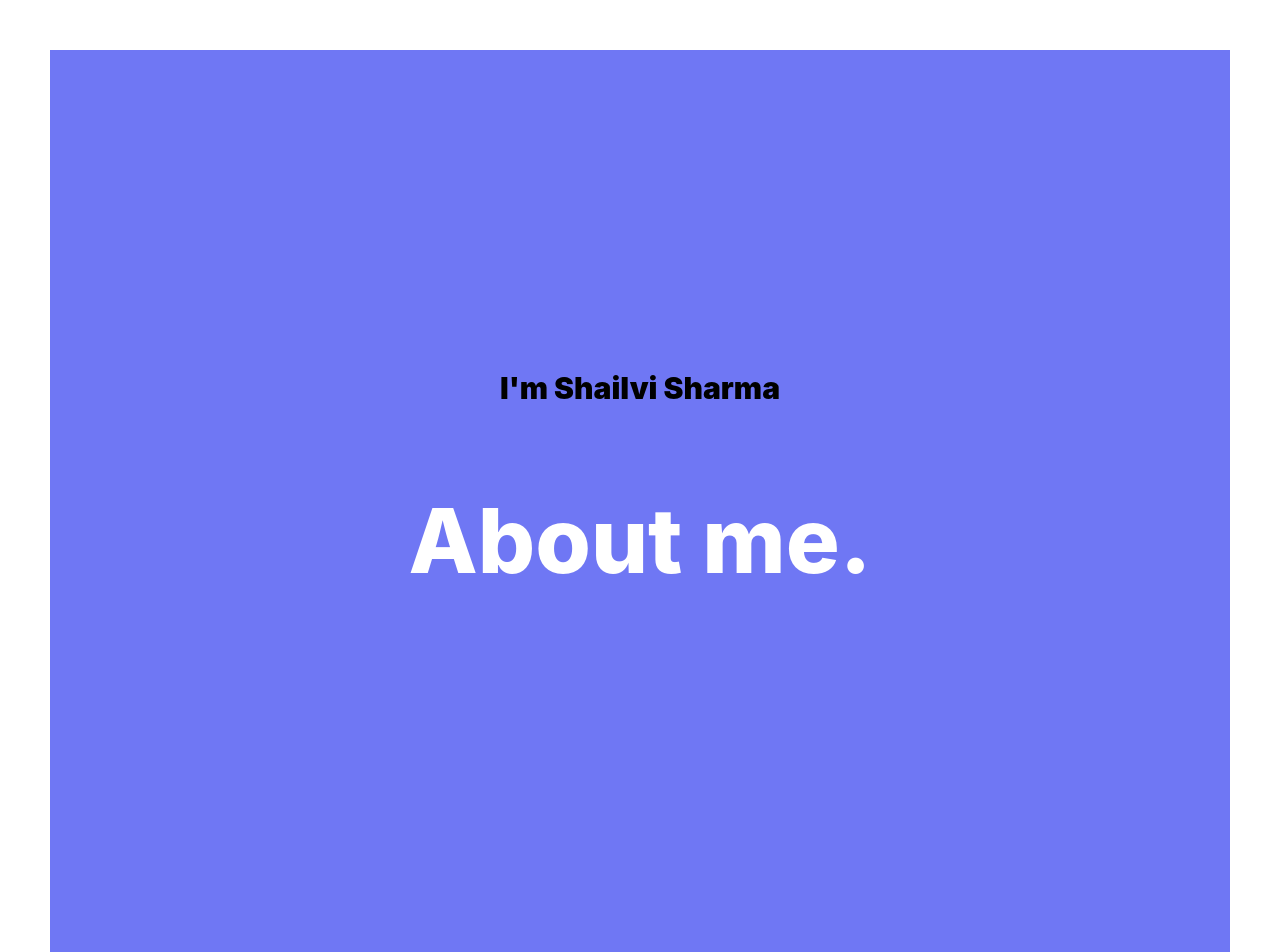
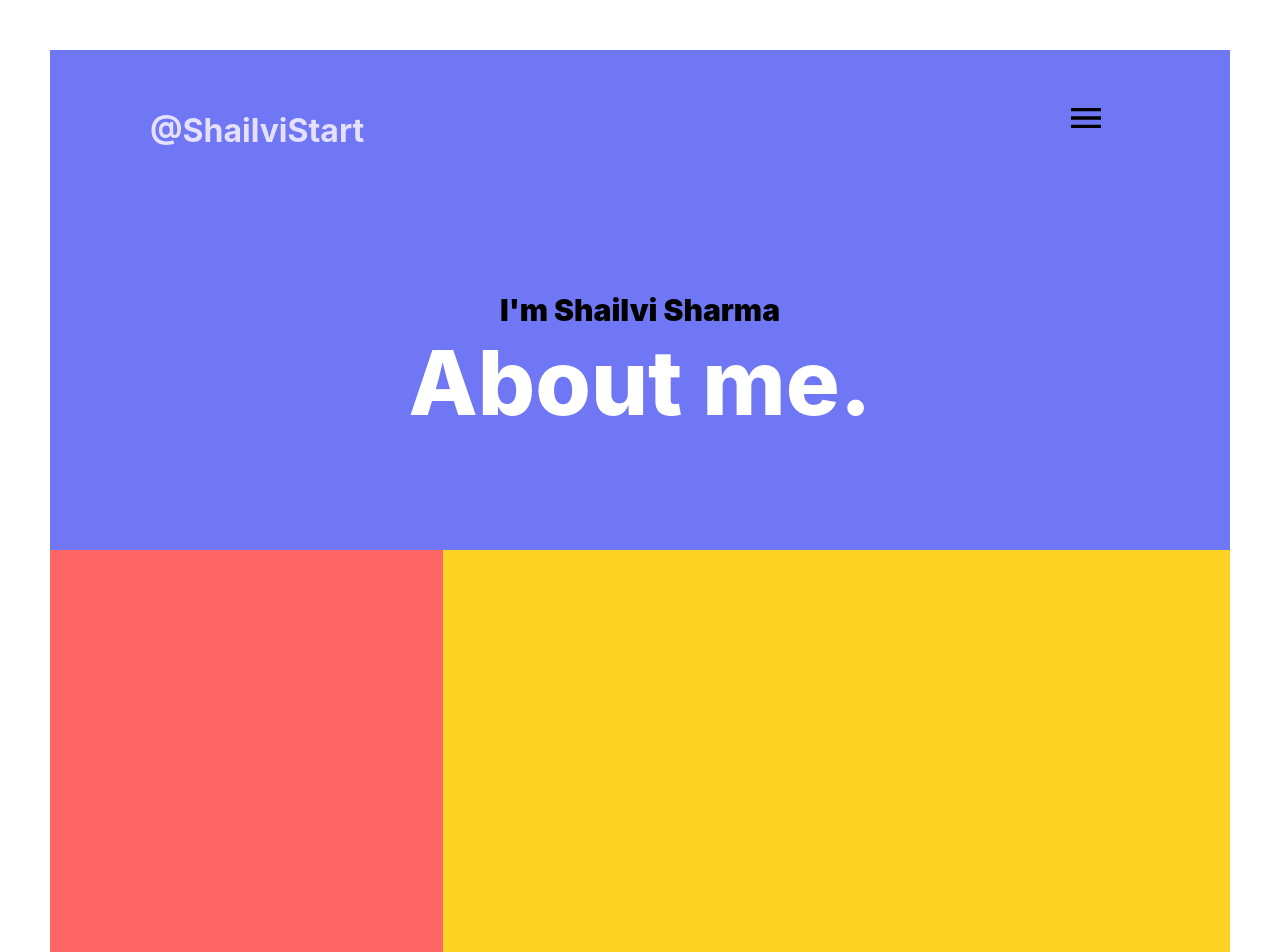
Before and after one commit to itsshailvi/Shail-Portfolio, a React (Create React App) app: page / in a window 1280 px wide. Shown: the top 952 px of the page. Built offline with nearby package versions, Linux system fonts and the light colour scheme.

Commit message:
fixing box1

```diff
--- a/package.json
+++ b/package.json
@@ -5,6 +5,7 @@
   "dependencies": {
     "@emotion/react": "^11.11.1",
     "@emotion/styled": "^11.11.0",
+    "@mui/icons-material": "^5.14.0",
     "@mui/material": "^5.14.0",
     "@testing-library/jest-dom": "^5.16.5",
     "@testing-library/react": "^13.4.0",
--- a/src/App.js
+++ b/src/App.js
@@ -8,7 +8,7 @@ function App() {
   return (
     <div className="App">
       <Box1 />
-      <div style={{display:'flex', minHeight: '700px', borderStyle: 'solid', borderWidth: '0px 50px', borderColor: 'white', overFlow: 'hidden'}}>
+      <div style={{display:'flex', minHeight: '500px', borderStyle: 'solid', borderWidth: '0px 50px', borderColor: 'white', overFlow: 'hidden'}}>
         <Box2 />
         <Box3/>
       </div>
--- a/src/Components/Box1.js
+++ b/src/Components/Box1.js
@@ -1,15 +1,17 @@
 import React from 'react'
+import { Header } from './Header'
 
 export const Box1 = () => {
   return (
     <div style={{minHeight: '500px', background:"#6f77f4", marginTop: "50px", borderStyle: "solid" , borderWidth : "0px 50px", borderColor: "white"}}>
+        <Header/>
         <div style={{width: "100%"}}>
-          <div style={{padding:"300px",display:"flex" , alignItems: "center", flexDirection: "column"}}>
+          <div style={{padding:"100px",display:"flex" , alignItems: "center", flexDirection: "column"}}>
             <div>
-            <h1 style={{alignItems:'center', fontSize: "30px", fontWeight: '900'}}>I'm  Shailvi Sharma</h1>
+            <h1 style={{alignItems:'center', fontSize: "30px", fontWeight: '900', marginBottom: '0px'}}>I'm  Shailvi Sharma</h1>
             </div>
             <div>
-            <h1 style={{fontSize:'90px', fontWeight:"800", color:"white"}}>About me.</h1>
+            <h1 style={{fontSize:'90px', fontWeight:"800", color:"white" , margin: '0px'}}>About me.</h1>
             </div>
 
           </div>
--- a/src/Components/Box2.js
+++ b/src/Components/Box2.js
@@ -2,6 +2,6 @@ import React from 'react'
 
 export const Box2 = () => {
   return (
-    <div style={{width: '33.3%', background: '#FF6666'}}>Box2</div>
+    <div style={{width: '33.3%', background: '#FF6666'}}></div>
   )
 }
--- /dev/null
+++ b/src/Components/Header.js
@@ -0,0 +1,24 @@
+import React from 'react'
+import IconButton from '@mui/material/IconButton';
+import MenuIcon from '@mui/icons-material/Menu';
+
+export const Header = () => {
+    return (
+        <div style={{display:'flex', justifyContent:'space-between', paddingRight: '100px', paddingTop: '40px' , paddingBottom: '0px', paddingLeft: '100px'}}>
+            <div>
+                <h1 style={{color: 'rgb(229, 224, 255)', background: 'FF8AAE'}}> @ShailviStart</h1>
+            </div>
+            <div>
+            <IconButton
+                edge="start"
+                sx={{ mr: 2 }}
+                color="inherit"
+                aria-label="menu"
+            >
+                <MenuIcon sx={{ fontSize: 40 }} />
+            </IconButton>
+
+            </div>
+        </div>
+    )
+}
```
Also changed, not shown: src/Components/Footer.js (added), 1 other file (tests, documents, lock files or other folders).
